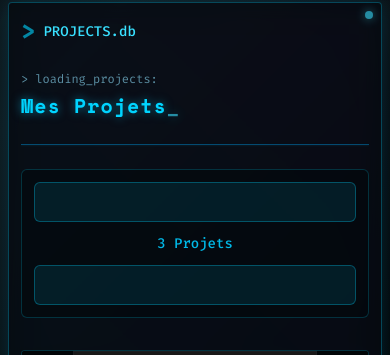
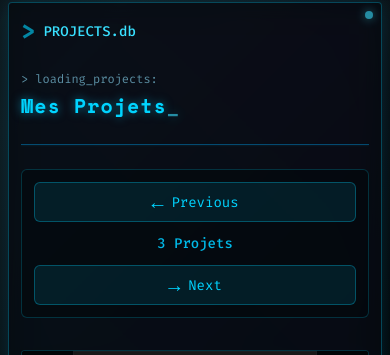
Before and after one commit to Lucas2578/portfolioV2, a React (Create React App) app: page / in a window 390 px wide. Shown: the part 2172-2527 px from the top of the page. Built offline with nearby package versions, Linux system fonts and the light colour scheme.

Commit message:
Add arrow on previous and next project
Re-add arrows and previous/next text to buttons on projects section

```diff
--- a/src/styles/components/projects/_projects.scss
+++ b/src/styles/components/projects/_projects.scss
@@ -502,19 +502,26 @@
     &__carousel-btn {
       width: 100%;
       height: 2.5rem;
+      font-size: 1.25rem;
 
-      &--prev span::before {
-        content: '← Previous';
-        font-size: 0.875rem;
+      span {
+        display: inline-flex;
+        align-items: center;
+        gap: 0.5rem;
+
+        &::after {
+          content: attr(data-label);
+          font-size: 0.875rem;
+          font-family: 'Fira Code', monospace;
+        }
       }
 
-      &--next span::before {
-        content: 'Next →';
-        font-size: 0.875rem;
+      &--prev span::after {
+        content: 'Previous';
       }
 
-      span {
-        display: none;
+      &--next span::after {
+        content: 'Next';
       }
     }
 
```
